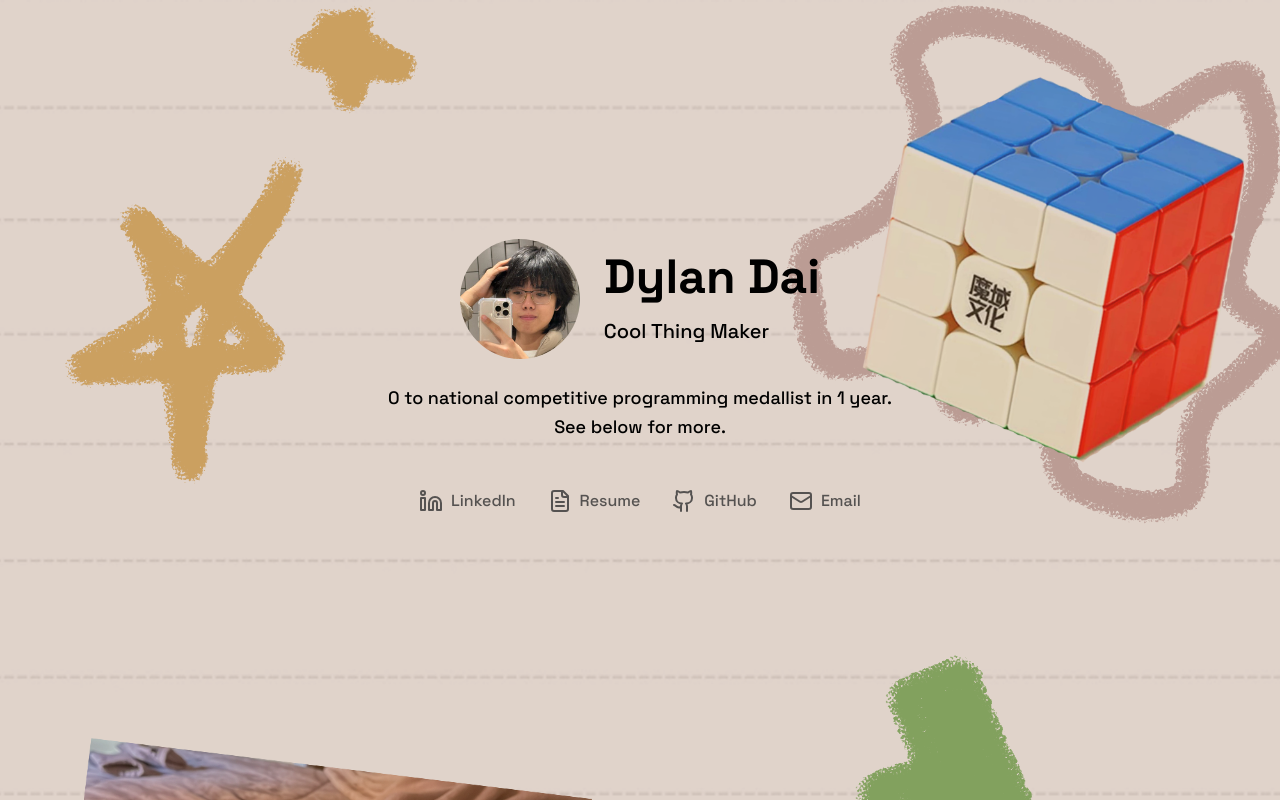
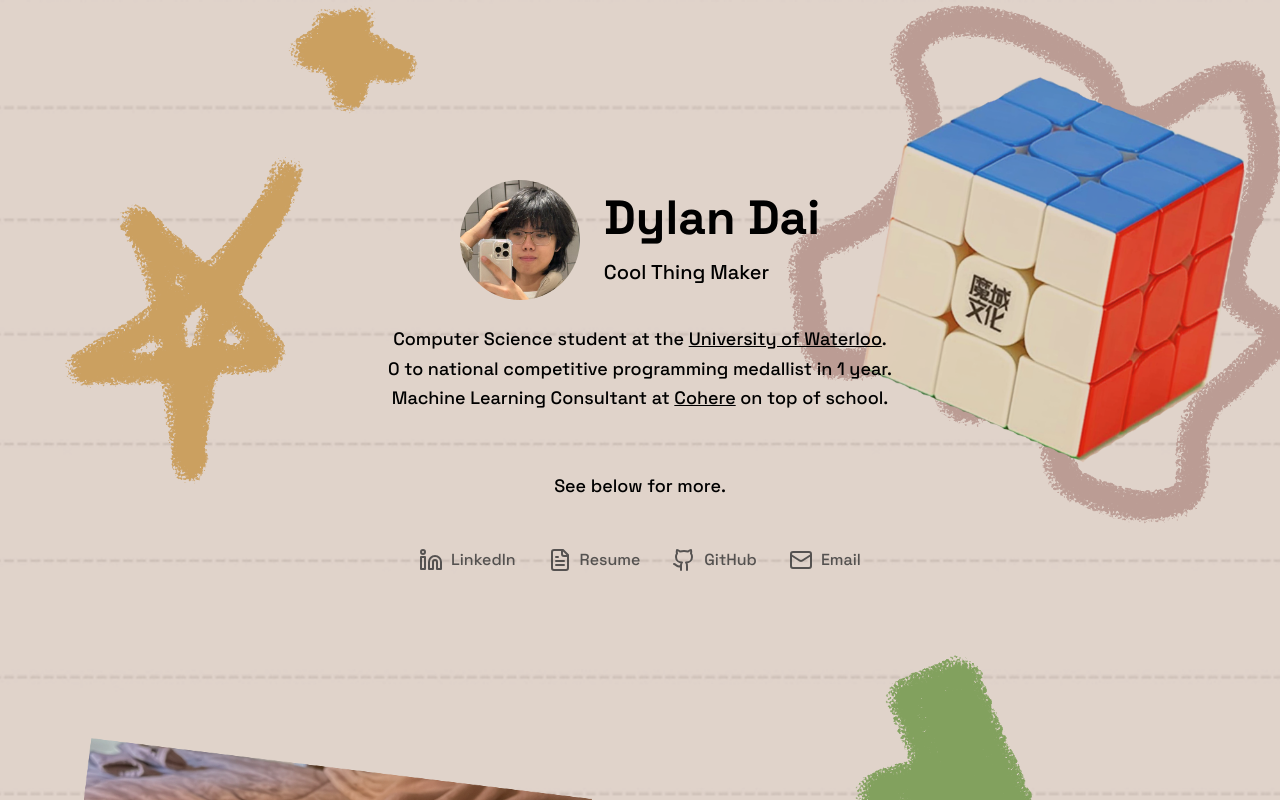
Before and after one commit to suoeh/dylandai.vercel.app, a Next.js app: page / in a window 1280 px wide. Shown: the top 800 px of the page. Built offline with nearby package versions, Linux system fonts and the light colour scheme.

Commit message:
Update About.tsx

```diff
--- a/app/components/About.tsx
+++ b/app/components/About.tsx
@@ -7,6 +7,7 @@ import headshot from '../media/headshot.jpg'  // Add this import at the top
 export default function About() {
   return (
     <section id="about" className="min-h-screen flex items-center justify-center py-20">
+      <link rel="icon" href="/favicon.ico" type="image/x-icon"></link>
       <div className="max-w-4xl mx-auto px-6">
         <div className="flex flex-col items-center mb-12">
           <div className="flex items-center gap-6 mb-6">
@@ -23,7 +24,9 @@ export default function About() {
             </div>
           </div>
           <p className="text-lg max-w-2xl text-center leading-relaxed mb-12 font-medium">
+            Computer Science student at the <Link href="https://uwaterloo.ca/" target="_blank" rel="noopener noreferrer" className="underline">University of Waterloo</Link>.<br />
             0 to national competitive programming medallist in 1 year.<br />
+            Machine Learning Consultant at <Link href="https://cohere.com/" target="_blank" rel="noopener noreferrer" className="underline">Cohere</Link> on top of school.<br /> <br /> <br />
             See below for more.
           </p>
           <div className="flex justify-center space-x-8">
```
